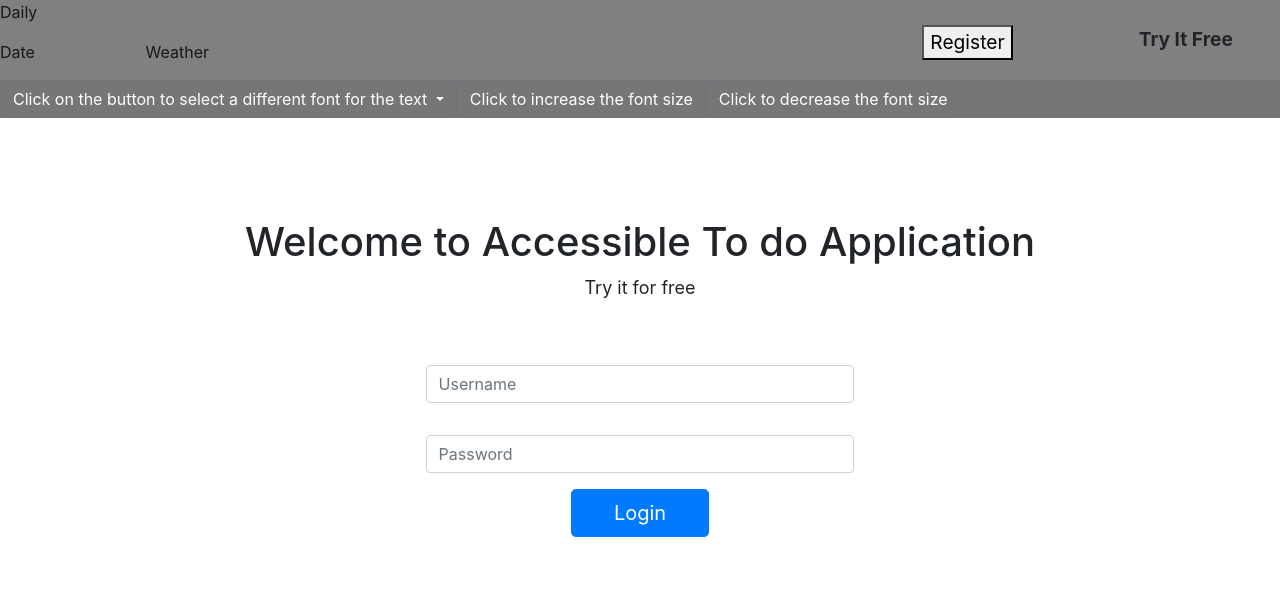
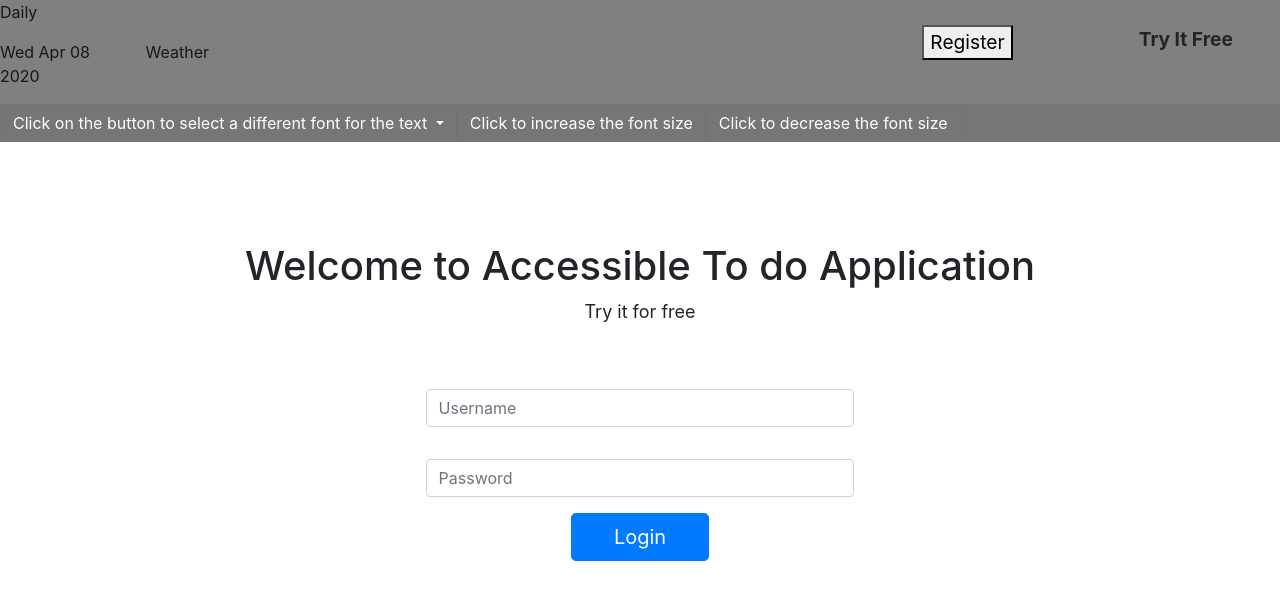
Before and after one commit to 0127JavaUSF/AccessibleTodoList-Front_End, an Angular app in the folder Accessibility-Todo-List/: page / in a window 1280 px wide. Shown: the top 600 px of the page. Built offline with nearby package versions, Linux system fonts and the light colour scheme.

Commit message:
Code for the date

```diff
--- a/Accessibility-Todo-List/src/app/components/header-panel/header-panel.component.html
+++ b/Accessibility-Todo-List/src/app/components/header-panel/header-panel.component.html
@@ -4,7 +4,7 @@
             <p>Daily</p>
             <div class ="row">
                 <div id='date' class = "col-2">
-                    <p>Date</p>
+                    <p>{{date}}</p> <!-- Use of Interpolation -->
                 </div>
                 <div id='Weather' class = "col-2">
                     <p>Weather</p>
--- a/Accessibility-Todo-List/src/app/components/header-panel/header-panel.component.ts
+++ b/Accessibility-Todo-List/src/app/components/header-panel/header-panel.component.ts
@@ -12,4 +12,11 @@ export class HeaderPanelComponent implements OnInit {
   ngOnInit() {
   }
 
+  //today = 345;
+  today = new Date();
+
+  items = (this.today+"").split(" ");
+  date=this.items[0]+" "+this.items[1]+" "+this.items[2]+" "+this.items[3];
+
+
 }
```
